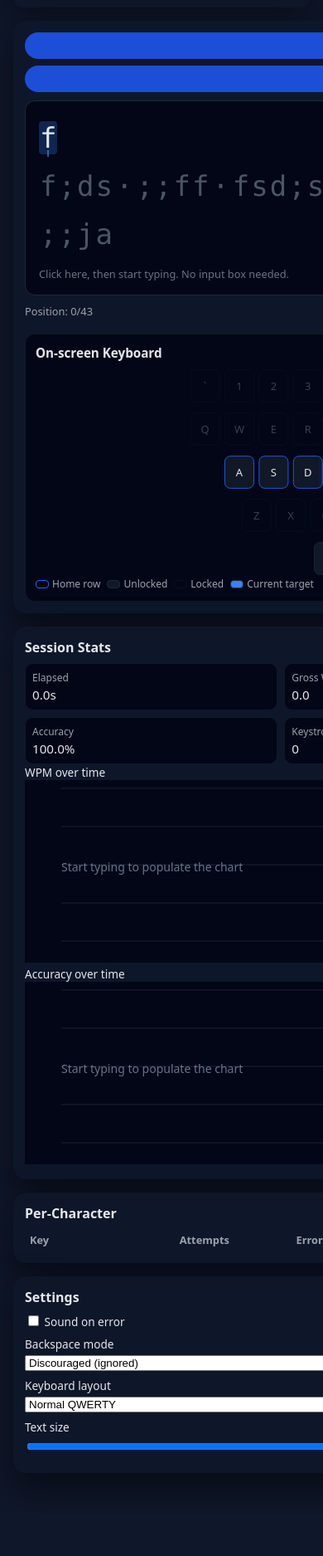
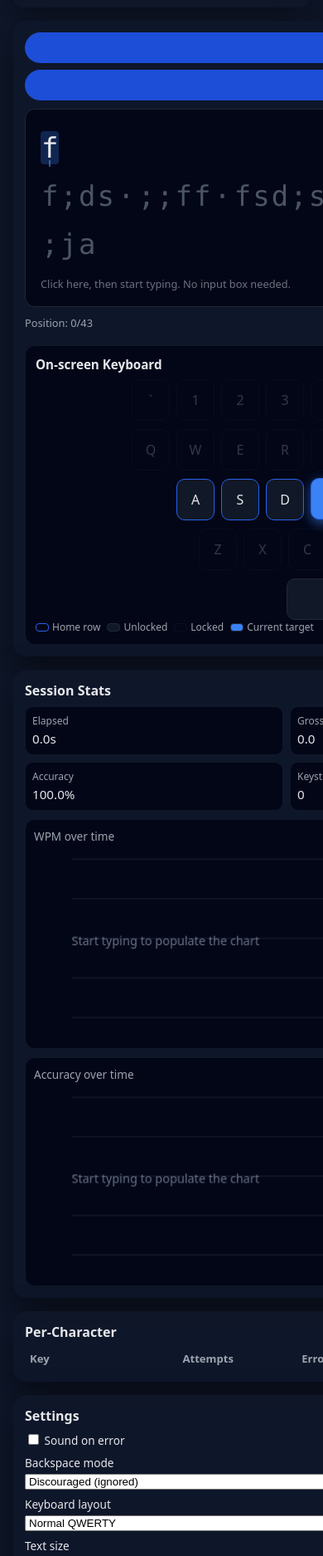
Before and after one commit to habatrail/local-typing-trainer, a plain HTML site: page index.html in a window 390 px wide. Shown: the part 111-1986 px from the top of the page at 83% size. Before the commit the page ends 1934 px from the top, so only its background shows below. Drawn offline with Linux system fonts and the light colour scheme.

Commit message:
Update styles.css
added different keyboard layouts, text size adjustment, single key progression and fixed space bar scrolling page when practicing

```diff
--- a/styles.css
+++ b/styles.css
@@ -1,8 +1,6 @@
 *,
 *::before,
-*::after {
-  box-sizing: border-box;
-}
+*::after { box-sizing: border-box; }
 
 :root {
   font-family: system-ui, -apple-system, BlinkMacSystemFont, "Segoe UI", sans-serif;
@@ -10,9 +8,7 @@
   color: #e5e7eb;
 }
 
-body {
-  margin: 0;
-}
+body { margin: 0; }
 
 .app {
   min-height: 100vh;
@@ -32,10 +28,7 @@ body {
   box-shadow: 0 10px 40px rgba(0, 0, 0, 0.4);
 }
 
-.app-header h1 {
-  font-size: 1.3rem;
-  margin: 0;
-}
+.app-header h1 { font-size: 1.3rem; margin: 0; }
 
 .stage-info {
   display: flex;
@@ -45,26 +38,17 @@ body {
   text-align: right;
 }
 
-#stage-name {
-  font-weight: 600;
-}
-
-#active-keys-label {
-  color: #9ca3af;
-}
-
-/* Main layout: single centered column */
+#stage-name { font-weight: 600; }
+#active-keys-label { color: #9ca3af; }
 
 .app-main {
   flex: 1;
   display: flex;
   flex-direction: column;
   gap: 16px;
-  max-width: 960px;
+  max-width: 980px;
   margin: 0 auto 32px auto;
 }
-
-/* Panels */
 
 .typing-panel,
 .stats-panel,
@@ -75,11 +59,7 @@ body {
   box-shadow: 0 20px 45px rgba(0, 0, 0, 0.5);
 }
 
-.typing-panel {
-  display: flex;
-  flex-direction: column;
-  gap: 10px;
-}
+.typing-panel { display: flex; flex-direction: column; gap: 10px; }
 
 .typing-header {
   display: flex;
@@ -90,25 +70,16 @@ body {
 .typing-header button {
   border: none;
   border-radius: 999px;
-  padding: 8px 14px;
-  font-size: 0.9rem;
+  padding: 10px 16px;
+  font-size: 0.95rem;
   cursor: pointer;
   background: #1d4ed8;
   color: white;
-  transition: transform 0.05s ease-out, box-shadow 0.05s ease-out, background 0.2s;
 }
-
-.typing-header button:hover {
-  transform: translateY(-1px);
-  box-shadow: 0 10px 25px rgba(37, 99, 235, 0.6);
-  background: #2563eb;
-}
-
-/* Typing area with pseudo words */
 
 .typing-area {
   border-radius: 12px;
-  padding: 16px;
+  padding: 18px;
   background: #020617;
   border: 1px solid #1f2937;
   outline: none;
@@ -118,23 +89,17 @@ body {
   gap: 10px;
 }
 
-.typing-area:focus {
-  box-shadow: 0 0 0 1px #3b82f6;
-}
+.typing-area:focus { box-shadow: 0 0 0 1px #3b82f6; }
 
 .typing-text {
-  font-family: "JetBrains Mono", ui-monospace, SFMono-Regular, Menlo, Monaco, Consolas,
-    "Liberation Mono", "Courier New", monospace;
-  font-size: 32px; /* bigger words */
+  font-family: "JetBrains Mono", ui-monospace, SFMono-Regular, Menlo, Monaco, Consolas, "Liberation Mono", "Courier New", monospace;
+  font-size: 34px; /* bigger */
   line-height: 1.7;
   word-wrap: break-word;
   white-space: pre-wrap;
 }
 
-.hint {
-  font-size: 0.8rem;
-  color: #6b7280;
-}
+.hint { font-size: 0.8rem; color: #6b7280; }
 
 .status-bar {
   display: flex;
@@ -142,8 +107,6 @@ body {
   font-size: 0.8rem;
   color: #9ca3af;
 }
-
-/* On-screen keyboard */
 
 .keyboard-panel {
   margin-top: 8px;
@@ -153,60 +116,37 @@ body {
   border: 1px solid #111827;
 }
 
-.keyboard-panel h2 {
-  font-size: 0.95rem;
-  margin: 0 0 8px 0;
-}
+.keyboard-panel h2 { font-size: 0.95rem; margin: 0 0 8px 0; }
 
 .keyboard {
   display: flex;
   flex-direction: column;
-  gap: 8px;
+  gap: 10px;
   align-items: center;
   justify-content: center;
 }
 
-/* Rows */
-
-.keyboard-row {
-  display: flex;
-  gap: 6px;
-}
-
-/* Keys */
+.keyboard-row { display: flex; gap: 8px; }
 
 .key {
-  min-width: 40px;
-  height: 44px;
-  border-radius: 8px;
+  min-width: 46px;   /* bigger */
+  height: 50px;      /* bigger */
+  border-radius: 10px;
   border: 1px solid #1f2937;
   background: #020617;
   display: flex;
   align-items: center;
   justify-content: center;
-  font-size: 0.9rem;
+  font-size: 1rem;   /* bigger */
   color: #e5e7eb;
-  padding: 0 8px;
-  transition: transform 0.05s ease-out, box-shadow 0.05s ease-out, background 0.15s,
-    color 0.15s, opacity 0.15s;
+  padding: 0 10px;
 }
 
-.key-space {
-  min-width: 260px;
-  justify-content: center;
-}
+.key-space { min-width: 320px; justify-content: center; }
 
-.key-unlocked {
-  background: #111827;
-}
-
-.key-locked {
-  opacity: 0.25;
-}
-
-.key-home {
-  border-color: #2563eb;
-}
+.key-unlocked { background: #111827; }
+.key-locked { opacity: 0.22; }
+.key-home { border-color: #2563eb; }
 
 .key-current {
   background: #3b82f6;
@@ -215,12 +155,11 @@ body {
   box-shadow: 0 4px 14px rgba(59, 130, 246, 0.6);
 }
 
-/* Split layouts: two halves side-by-side */
-
+/* Split: two halves side-by-side */
 .keyboard-split {
   display: flex;
   flex-direction: row;
-  gap: 48px;
+  gap: 56px;
   align-items: flex-start;
   justify-content: center;
 }
@@ -228,23 +167,8 @@ body {
 .keyboard-col {
   display: flex;
   flex-direction: column;
-  gap: 6px;
+  gap: 10px;
 }
-
-/* For split-offset: stagger rows in any column that has this class */
-.keyboard-col-offset .keyboard-row:nth-child(1) {
-  margin-left: 0;
-}
-
-.keyboard-col-offset .keyboard-row:nth-child(2) {
-  margin-left: 10px;
-}
-
-.keyboard-col-offset .keyboard-row:nth-child(3) {
-  margin-left: 20px;
-}
-
-/* Legend */
 
 .keyboard-legend {
   display: flex;
@@ -254,11 +178,7 @@ body {
   color: #9ca3af;
 }
 
-.legend-item {
-  display: inline-flex;
-  align-items: center;
-  gap: 4px;
-}
+.legend-item { display: inline-flex; align-items: center; gap: 4px; }
 
 .legend-key {
   width: 16px;
@@ -269,38 +189,20 @@ body {
   display: inline-block;
 }
 
-.legend-key-home {
-  border-color: #2563eb;
-}
+.legend-key-home { border-color: #2563eb; }
+.legend-key-unlocked { background: #111827; }
+.legend-key-locked { opacity: 0.3; }
+.legend-key-current { background: #3b82f6; }
 
-.legend-key-unlocked {
-  background: #111827;
-}
-
-.legend-key-locked {
-  opacity: 0.3;
-}
-
-.legend-key-current {
-  background: #3b82f6;
-}
-
-/* Stats + settings */
-
+/* Stats + charts */
 .stats-panel h2,
-.settings-panel h2 {
-  font-size: 1rem;
-  margin: 0 0 8px 0;
-}
-
-.stats-panel {
-  font-size: 0.85rem;
-}
+.settings-panel h2 { font-size: 1rem; margin: 0 0 8px 0; }
 
 .stats-grid {
   display: grid;
   grid-template-columns: repeat(3, minmax(0, 1fr));
   gap: 8px;
+  margin-bottom: 10px;
 }
 
 .stat-item {
@@ -317,17 +219,39 @@ body {
   margin-bottom: 2px;
 }
 
-.stat-item span {
-  font-size: 0.95rem;
-  font-weight: 500;
+.stat-item span { font-size: 0.95rem; font-weight: 500; }
+
+.charts {
+  display: grid;
+  grid-template-columns: 1fr;
+  gap: 10px;
 }
 
-/* Per-character table */
+.chart-card {
+  background: #020617;
+  border: 1px solid #111827;
+  border-radius: 12px;
+  padding: 10px;
+}
 
+.chart-title {
+  font-size: 0.85rem;
+  color: #9ca3af;
+  margin-bottom: 8px;
+}
+
+canvas {
+  width: 100%;
+  height: auto;
+  display: block;
+  border-radius: 10px;
+}
+
+/* Table */
 .char-table {
   width: 100%;
   border-collapse: collapse;
-  font-size: 0.8rem;
+  font-size: 0.82rem;
 }
 
 .char-table th,
@@ -338,65 +262,20 @@ body {
 }
 
 .char-table th:first-child,
-.char-table td:first-child {
-  text-align: left;
-}
+.char-table td:first-child { text-align: left; }
 
-.char-table th {
-  font-weight: 600;
-  color: #9ca3af;
-}
+.char-table th { font-weight: 600; color: #9ca3af; }
 
-/* Settings */
+.settings-panel { font-size: 0.85rem; }
+.setting-item { margin-bottom: 8px; display: flex; flex-direction: column; gap: 4px; }
+#setting-font-size { width: 100%; }
 
-.settings-panel {
-  font-size: 0.85rem;
-}
-
-.setting-item {
-  margin-bottom: 8px;
-  display: flex;
-  flex-direction: column;
-  gap: 4px;
-}
-
-.setting-item label {
-  color: #e5e7eb;
-}
-
-#setting-font-size {
-  width: 100%;
-}
-
-/* Typing text highlighting */
-
-.char {
-  position: relative;
-  padding: 0 1px;
-}
-
-.char.space {
-  padding: 0 3px;
-}
-
-.char.correct {
-  color: #a5b4fc;
-}
-
-.char.incorrect {
-  color: #fecaca;
-  text-decoration: underline;
-  text-decoration-style: wavy;
-}
-
-.char.current {
-  background: rgba(59, 130, 246, 0.25);
-  border-radius: 4px;
-}
-
-.char.upcoming {
-  color: #4b5563;
-}
+/* Typing highlights */
+.char { position: relative; padding: 0 1px; }
+.char.space { padding: 0 3px; }
+.char.correct { color: #a5b4fc; }
+.char.current { background: rgba(59, 130, 246, 0.25); border-radius: 4px; }
+.char.upcoming { color: #4b5563; }
 
 .char.current::after {
   content: "";
@@ -409,19 +288,7 @@ body {
   background: #60a5fa;
 }
 
-/* Responsive */
-
 @media (max-width: 640px) {
-  .typing-header {
-    flex-direction: column;
-    align-items: stretch;
-  }
-
-  .keyboard-split {
-    gap: 24px;
-  }
-
-  .keyboard-row {
-    transform: scale(0.9);
-  }
+  .typing-header { flex-direction: column; align-items: stretch; }
+  .keyboard-split { gap: 26px; }
 }
```
